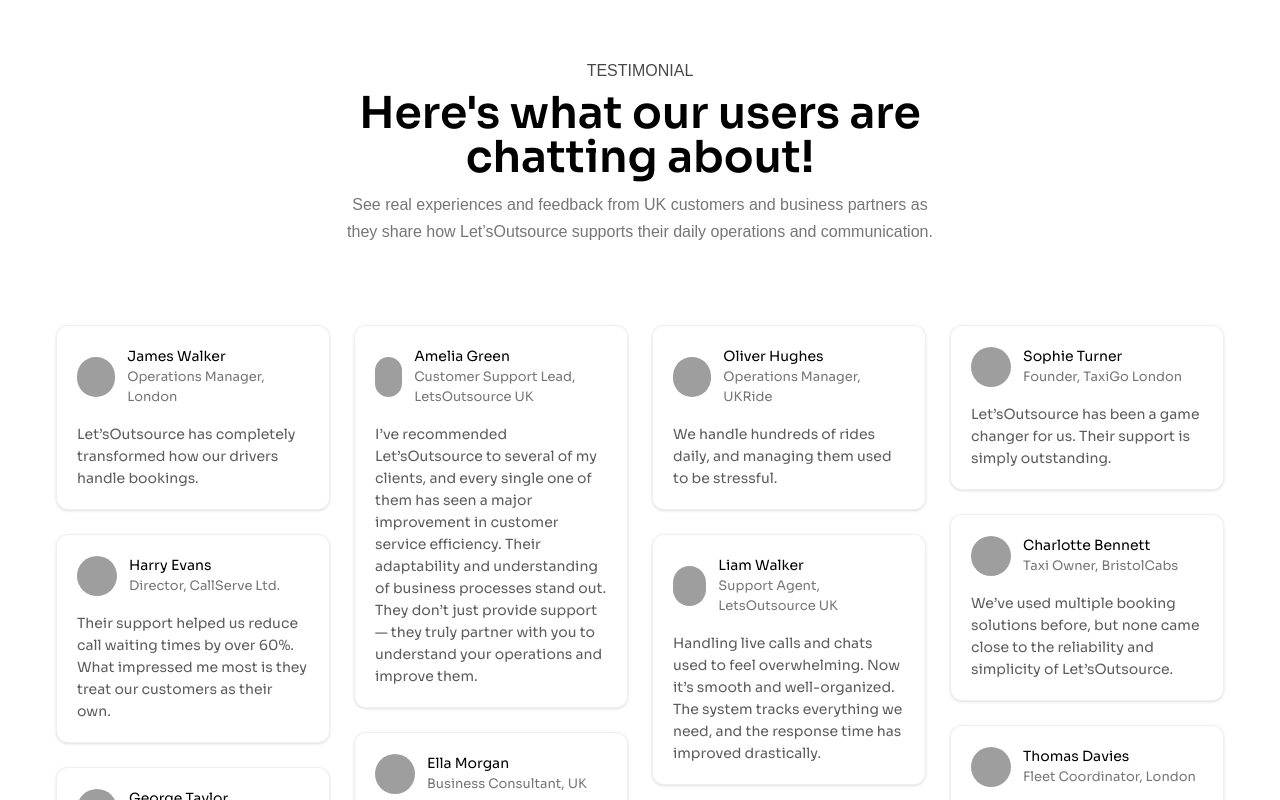
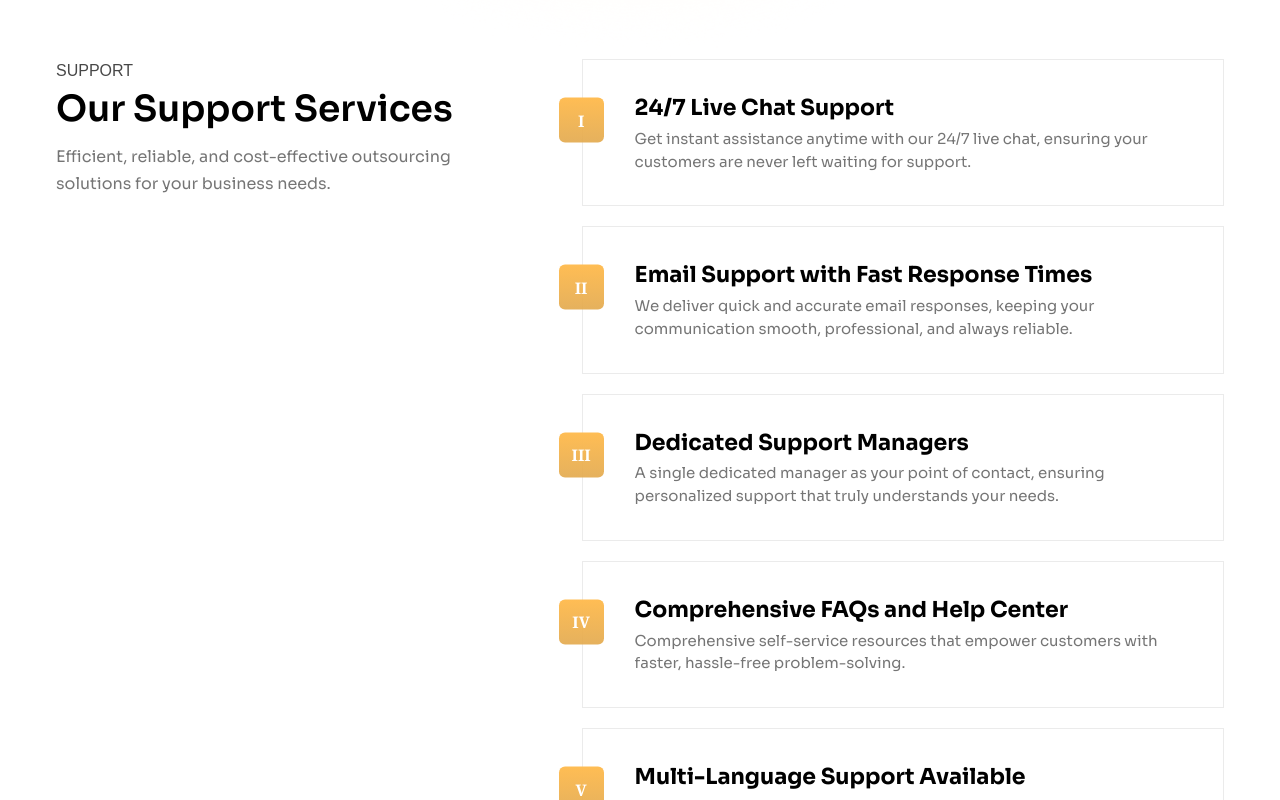
Before and after one commit to DevHasnainZafar/letsoutsource-v2, a Next.js app: page /customerSupport in a window 1280 px wide. Shown: the part 1880-2680 px from the top of the page. Built offline with nearby package versions, Linux system fonts and the light colour scheme; grey boxes are pictures that could not be loaded.

Commit message:
feat: implement SupportFeatures component with detailed support options

```diff
--- a/src/shared/components/customerSupportComponents/SupportFeatures.tsx
+++ b/src/shared/components/customerSupportComponents/SupportFeatures.tsx
@@ -1,7 +1,80 @@
+"use client";
 import React from "react";
 
 const SupportFeatures = () => {
-  return <div>Fetathe</div>;
+  const features = [
+    {
+      id: "I",
+      title: "24/7 Live Chat Support",
+      desc: "Get instant assistance anytime with our 24/7 live chat, ensuring your customers are never left waiting for support.",
+    },
+    {
+      id: "II",
+      title: "Email Support with Fast Response Times",
+      desc: "We deliver quick and accurate email responses, keeping your communication smooth, professional, and always reliable.",
+    },
+    {
+      id: "III",
+      title: "Dedicated Support Managers",
+      desc: "A single dedicated manager as your point of contact, ensuring personalized support that truly understands your needs.",
+    },
+    {
+      id: "IV",
+      title: "Comprehensive FAQs and Help Center",
+      desc: "Comprehensive self-service resources that empower customers with faster, hassle-free problem-solving.",
+    },
+    {
+      id: "V",
+      title: "Multi-Language Support Available",
+      desc: "Seamless multi-language support that lets your customers communicate with ease in the language they prefer.",
+    },
+  ];
+
+  return (
+    <section className="w-full py-30">
+      <div className="max-w-[1200px] mx-auto flex flex-col lg:flex-row items-start justify-between gap-12 px-4">
+        <div className="lg:w-[40%]">
+          <p className="font-poppins font-medium text-[16px] leading-[24px] text-[#000000B8] uppercase mb-2">
+            Support
+          </p>
+          <h2 className="font-sora font-semibold text-[36px] leading-[100%] text-[#000000] mb-4">
+            Our Support Services
+          </h2>
+          <p className="font-sora text-[16px] leading-[27px] text-[#0000008A]">
+            Efficient, reliable, and cost-effective outsourcing solutions for
+            your business needs.
+          </p>
+        </div>
+        <div className="lg:w-[55%] flex flex-col gap-5">
+          {features.map((feature) => (
+            <div
+              key={feature.id}
+              className="relative flex items-start gap- border border-[#00000014] px-5 py-8"
+            >
+              {" "}
+              <div
+                className="absolute top-15 -translate-y-1/2 -left-6 w-[45px] h-[45px] flex items-center justify-center text-white font-serif font-semibold text-[16px] rounded-md"
+                style={{
+                  background:
+                    "linear-gradient(180deg, #FFBD54 0%, #E2A84BE5 100%)",
+                }}
+              >
+                {feature.id}
+              </div>
+              <div className="ml-8">
+                <h3 className="font-sora font-bold text-[22px] leading-[31.72px] text-[#000000] mb-1">
+                  {feature.title}
+                </h3>
+                <p className="font-sora font-normal text-[15px] max-w-[550px] leading-[22.78px] text-[#0000008A]">
+                  {feature.desc}
+                </p>
+              </div>
+            </div>
+          ))}
+        </div>
+      </div>
+    </section>
+  );
 };
 
 export default SupportFeatures;
```
